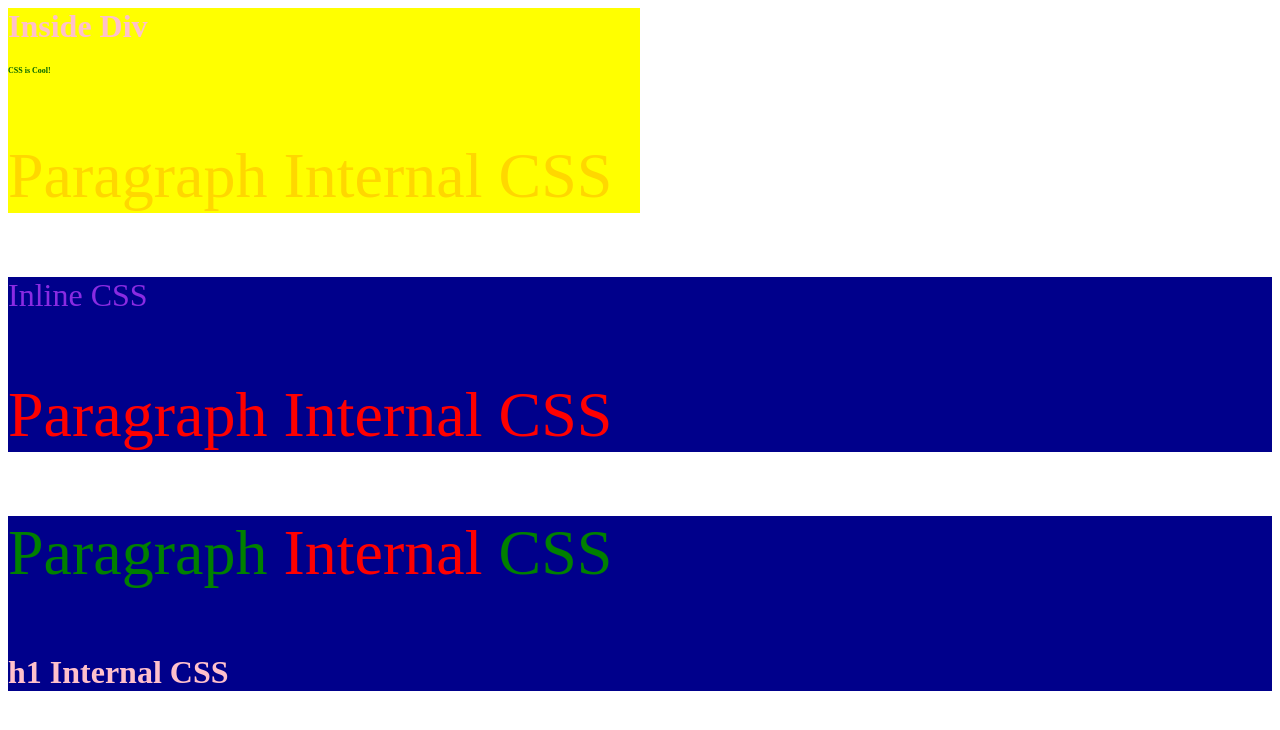
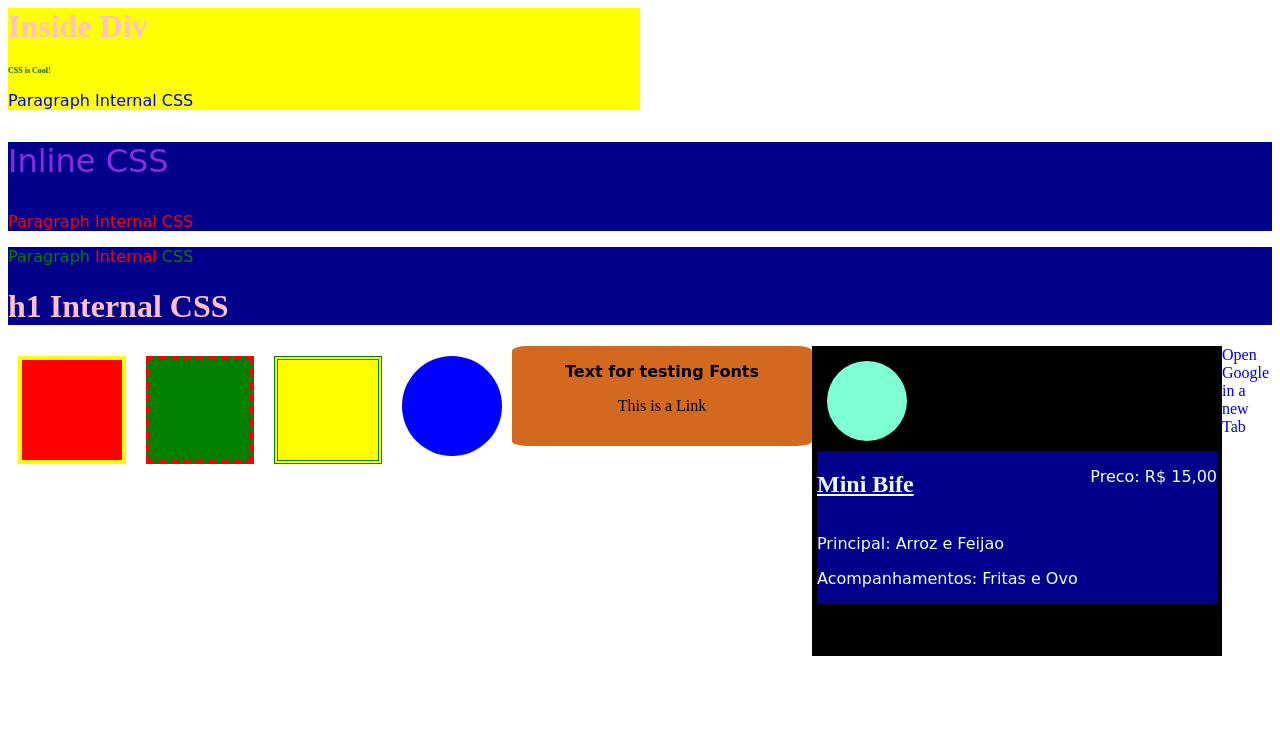
Before and after one commit to BrunoVianaSP/Web2.0Course, a plain HTML site: page 2-css/webpage-with-style.html in a window 1280 px wide. Drawn offline with Linux system fonts and the light colour scheme; a web font is replaced by a local one.

Commit message:
Starting BCC site copy

```diff
--- a/2-css/webpage-with-style.html
+++ b/2-css/webpage-with-style.html
@@ -2,11 +2,9 @@
     <head>
         <title>Webpage with Styles</title>
 
+        <link href="https://fonts.googleapis.com/css?family=Galada" rel="stylesheet">
+
         <style type="text/css" >
-            p {
-                color: gold;
-                font-size: 400%;
-            }
 
             h1 {
                 color: pink;
@@ -36,6 +34,124 @@
                 color: green;
             }
 
+
+            #square-red {
+                background-color: red;
+                border: 4px yellow solid;
+            }
+
+            #square-green {
+                background-color: green;
+                border: 4px red dashed;
+            }
+
+            #square-yellow {
+                background-color: yellow;
+                border: 4px green double;
+            }
+
+            #square-blue {
+                background-color: blue;
+                border-radius: 50%;
+            }
+            .square {
+                width: 100px;
+                height: 100px;
+                margin: 10px;
+                float: left;
+            }
+
+            #text-div {
+                background-color: chocolate;
+                width: 300px;
+                height: 100px;
+                border-radius: 5%;
+                text-align: center;
+            }
+            .round-div {
+                float: left;
+            }
+
+            p {
+                font-family: 'Galada', cursive;
+            }
+
+            .bold {
+                font-weight: bold;
+            }
+
+            .underlined {
+                text-decoration: underline;
+            }
+
+            a {
+                text-decoration: none;
+            }
+
+            a:hover {
+                color: green;
+            }
+
+
+
+            .card-body {
+                width: 400px;
+                height: 300px;
+                background-color: black;
+                float: left;
+                padding: 5px;
+
+            }
+
+            .card-image {
+                width: 80px;
+                height: 80px;
+                border-radius: 50%;
+                background-color: aquamarine;
+                margin: 10px;
+            }
+
+            .card-title {
+                text-align: left;
+                text-decoration: underline;
+                color: aliceblue;
+                float: left;
+            }
+
+            .card-text {
+                text-align: justify;
+                color: azure;
+            }
+
+            .food-main {
+                text-align: left;
+                color: azure;
+            }
+
+            .food-cia {
+                text-align: left;
+                color: azure;
+            }
+
+            .food-price {
+                text-align: right;
+                color: azure;
+                float: right;
+            }
+
+            .div-title {
+                width: 100%;
+                float: left;
+            }
+
+            .div-body {
+                float: left;
+                width: 100%;
+                margin: 0px;
+            }
+
+
+
         </style>
 
     </head>
@@ -60,6 +176,64 @@
 
 
 
+        <div id="square-red" class="square">
+
+        </div>
+
+        <div id="square-green" class="square">
+
+        </div>
+
+        <div id="square-yellow" class="square">
+
+        </div>
+
+        <div id="square-blue" class="square">
+
+        </div>
+
+        <div id="text-div" class="round-div">
+            <p class="bold">
+                Text for testing Fonts
+            </p>
+
+
+            <a>This is a Link</a>
+        </div>
+
+
+        <div class="card-body">
+            <div class="card-image">
+
+            </div>
+
+             <div class="div-title">
+                <h2 class="card-title"> Mini Bife</h2>
+                 <p class="food-price">
+                    Preco: R$ 15,00
+                 </p>
+            </div>
+
+            <div class="div-body">
+                <p class="food-main">
+                    Principal: Arroz e Feijao
+                </p>
+
+                <p class="food-cia">
+                    Acompanhamentos: Fritas e Ovo
+                </p>
+            </div>
+
+
+
+        </div>
+
+
+        <a href="http://www.google.com" target="_blank"> Open Google in a new Tab</a>
+
+
+
+
 
     </body>
 </html>
```
